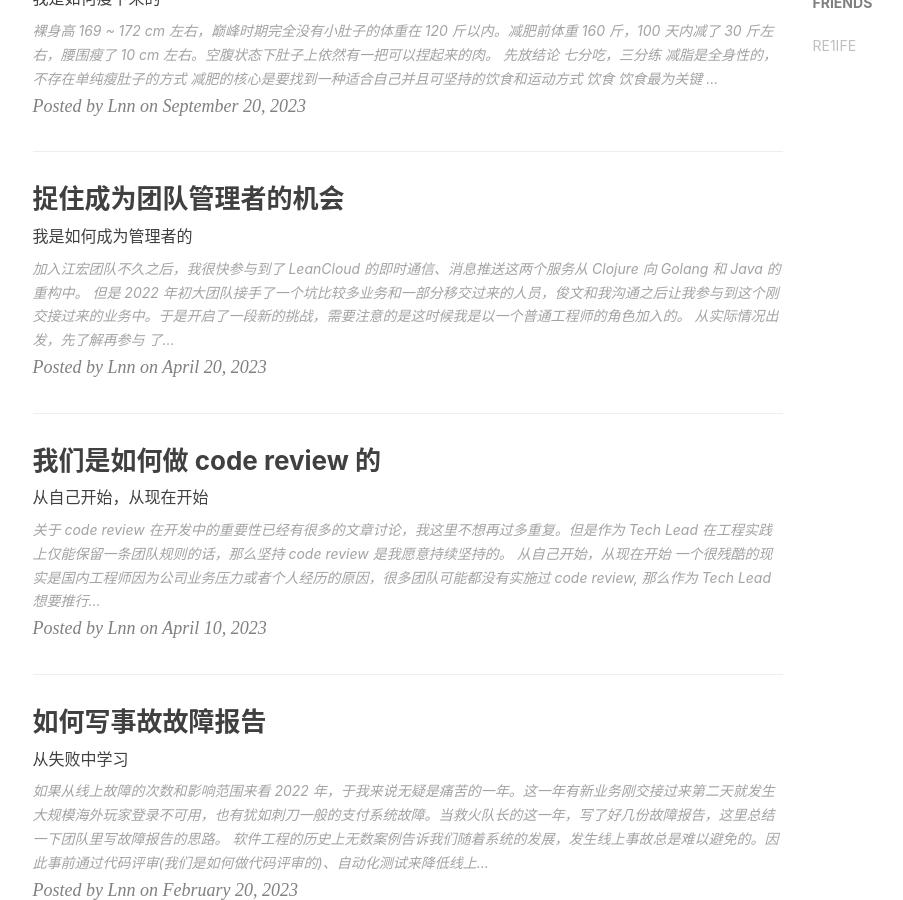
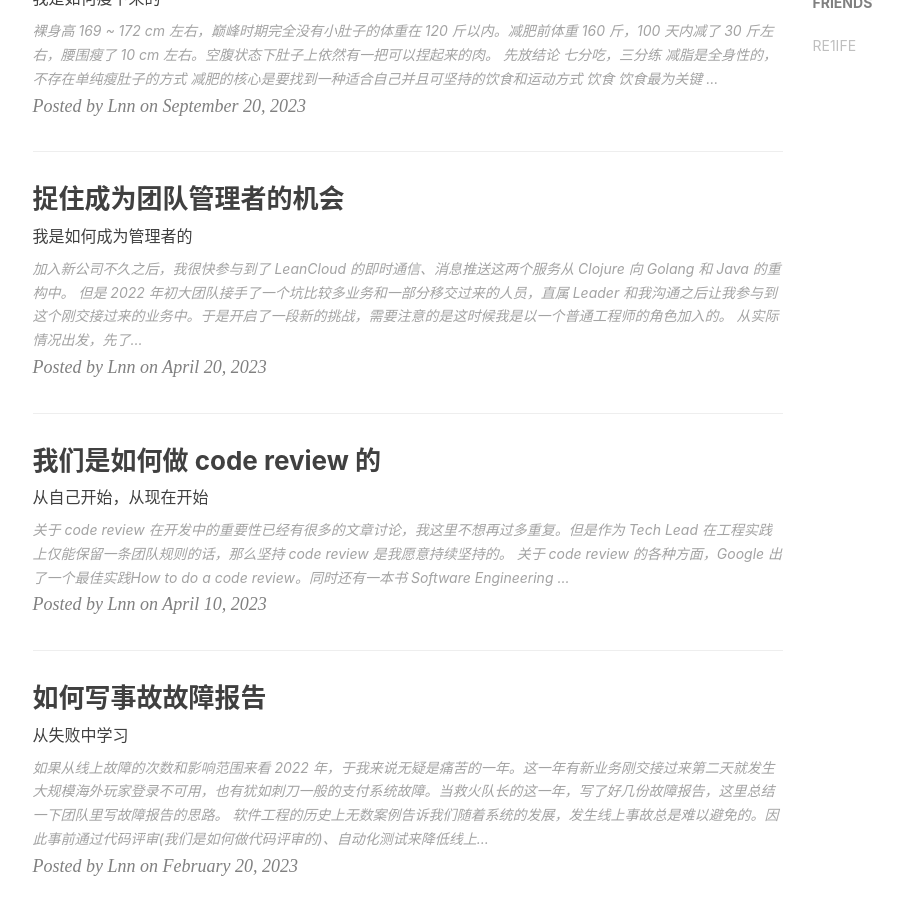
Before and after one commit to linnaname/linnaname.github.io, a Jekyll site: the page built from index.html, in a window 1280 px wide and 900 px high, scrolled down 1046 px. Shown: the whole window, without its empty margins (135-1038 px from the left). Built offline with Jekyll 4.4.1, drawn with Linux system fonts in a browser that asks for light colours; nearby versions of some CDN libraries; the list of posts is cut into pages by our own code; comment, search, counter and statistics services are not loaded.

Commit message:
(fix) better code review

```diff
--- a/_posts/2023-04-10-tech-codereview.md
+++ b/_posts/2023-04-10-tech-codereview.md
@@ -13,6 +13,11 @@ tags:
 
 
 关于 code review 在开发中的重要性已经有很多的文章讨论，我这里不想再过多重复。但是作为 Tech Lead 在工程实践上仅能保留一条团队规则的话，那么坚持 code review 是我愿意持续坚持的。
+
+关于 code review 的各种方面，Google 出了一个最佳实践[How to do a code review](https://google.github.io/eng-practices/review/reviewer)。同时还有一本书 [Software Engineering at Google](https://abseil.io/resources/swe-book),在 [ch09](https://abseil.io/resources/swe-book/html/ch09.html) 花了一整章介绍关于它的方方面面。
+
+
+本文主要介绍自己的一些个人经验和感受，特别是作为 Tech Lead 推进团队 code review 文化的一些思考。
 
 ### 从自己开始，从现在开始
 一个很残酷的现实是国内工程师因为公司业务压力或者个人经历的原因，很多团队可能都没有实施过 code review, 那么作为 Tech Lead 想要推行严格有效得 code review 是比较困难的。这时候 Tech Lead 可以先从做好自己开始，比如从把自己的代码发给别人 review 开始，分享一些自己案例，当遇到有意思的讨论也可以发出来让更多的人参与进来讨论，实际可见的参与感或者价值是最有说服力的。
--- a/_posts/2023-04-20-TeamLead-team_fix.md
+++ b/_posts/2023-04-20-TeamLead-team_fix.md
@@ -12,9 +12,9 @@ tags:
 ---
 
 
-加入江宏团队不久之后，我很快参与到了 [LeanCloud](https://www.leancloud.cn   ) 的即时通信、消息推送这两个服务从 Clojure 向 Golang 和 Java 的重构中。
+加入新公司不久之后，我很快参与到了 [LeanCloud](https://www.leancloud.cn   ) 的即时通信、消息推送这两个服务从 Clojure 向 Golang 和 Java 的重构中。
 
-但是 2022 年初大团队接手了一个坑比较多业务和一部分移交过来的人员，俊文和我沟通之后让我参与到这个刚交接过来的业务中。于是开启了一段新的挑战，需要注意的是这时候我是以一个普通工程师的角色加入的。
+但是 2022 年初大团队接手了一个坑比较多业务和一部分移交过来的人员，直属 Leader 和我沟通之后让我参与到这个刚交接过来的业务中。于是开启了一段新的挑战，需要注意的是这时候我是以一个普通工程师的角色加入的。
 
 ![bigshit](https://linnaname.github.io/img/teamlead/bigshit.gif)
 
```
Also changed, not shown: _posts/whishlist.md (added, +72 -0 lines).
